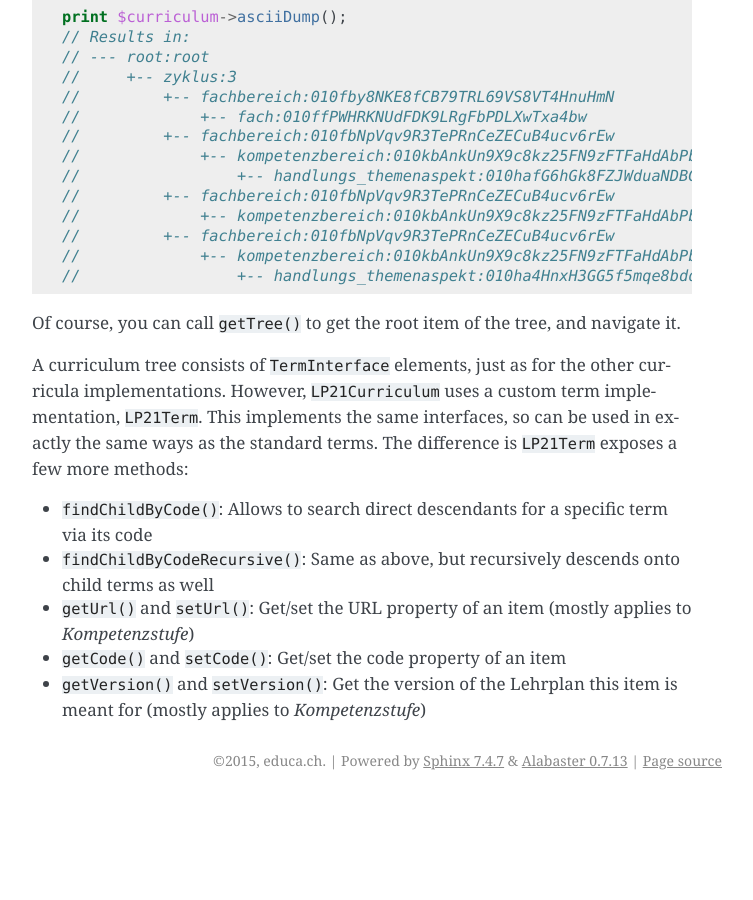
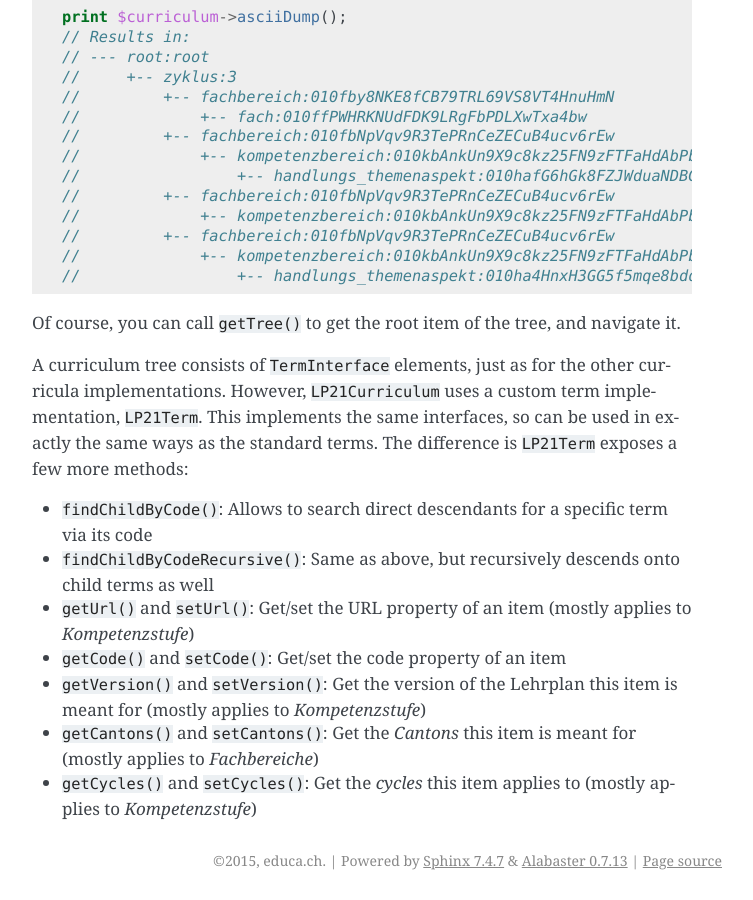
Before and after one commit to educach/dsb-client, a Sphinx documentation site: the page built from docs/curricula.rst, in a window 1280 px wide and 900 px high, scrolled down 7517 px. Shown: the whole window, without its empty margins (388-1141 px from the left). Built offline with Sphinx 7.4.7, drawn with Linux system fonts in a browser that asks for light colours; before the commit the page ends 8317 px from its top, so only the background shows below that.

Commit message:
Update documentation

```diff
--- a/docs/curricula.rst
+++ b/docs/curricula.rst
@@ -328,3 +328,5 @@ A curriculum tree consists of ``TermInterface`` elements, just as for the other
 * ``getUrl()`` and ``setUrl()``: Get/set the URL property of an item (mostly applies to *Kompetenzstufe*)
 * ``getCode()`` and ``setCode()``: Get/set the code property of an item
 * ``getVersion()`` and ``setVersion()``: Get the version of the Lehrplan this item is meant for (mostly applies to *Kompetenzstufe*)
+* ``getCantons()`` and ``setCantons()``: Get the *Cantons* this item is meant for (mostly applies to *Fachbereiche*)
+* ``getCycles()`` and ``setCycles()``: Get the *cycles* this item applies to (mostly applies to *Kompetenzstufe*)
```
